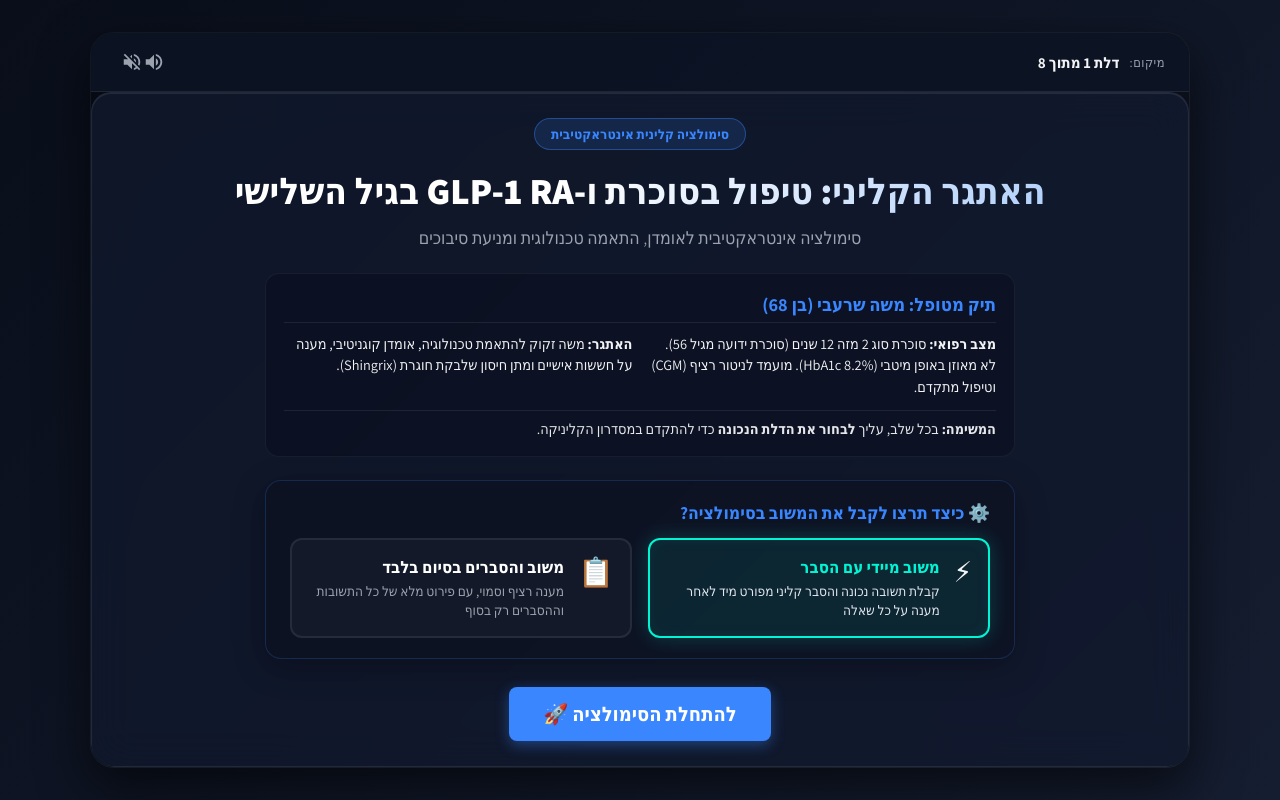
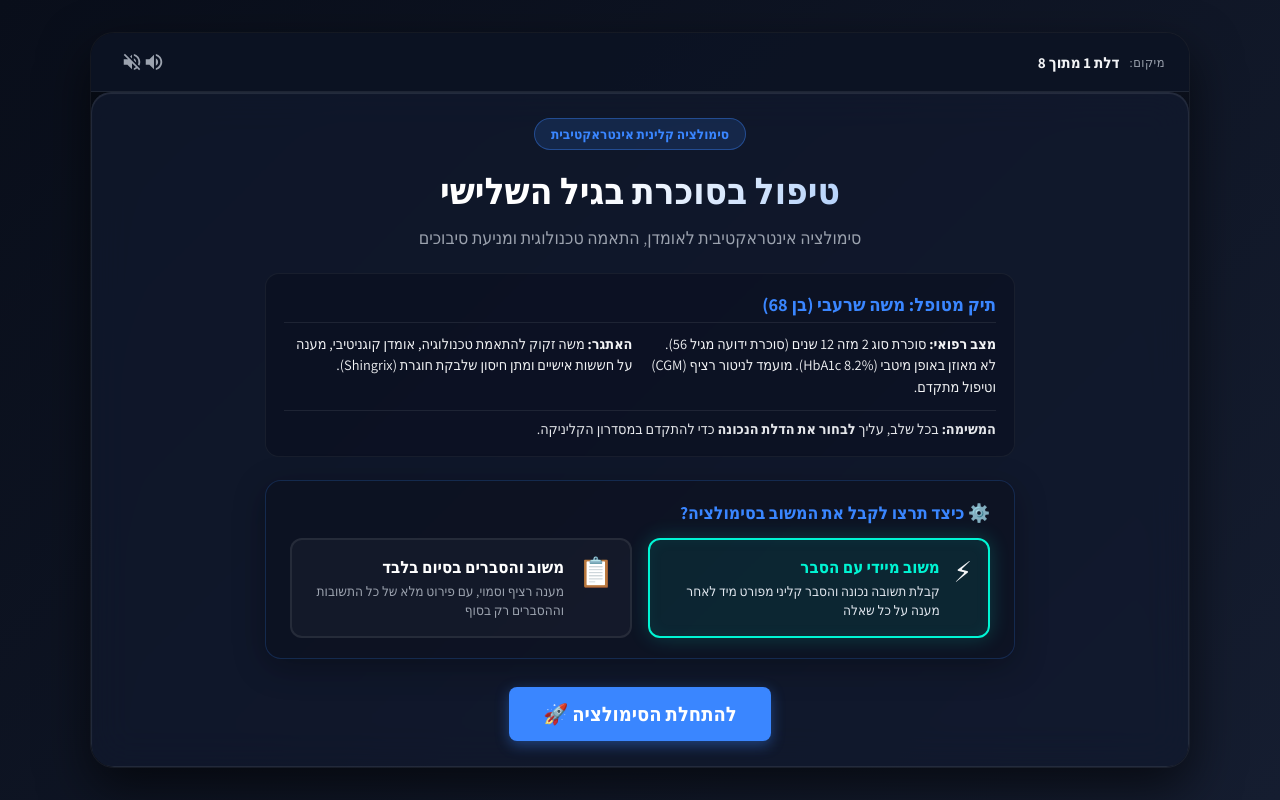
Before and after one commit to tifereteliav/the-third-age, a website: page index.html in a window 1280 px wide. Drawn offline with Linux system fonts and the light colour scheme.

Commit message:
Update opening title to טיפול בסוכרת בגיל השלישי

```diff
--- a/index.html
+++ b/index.html
@@ -6,7 +6,7 @@
   <meta http-equiv="Cache-Control" content="no-cache, no-store, must-revalidate">
   <meta http-equiv="Pragma" content="no-cache">
   <meta http-equiv="Expires" content="0">
-  <title>האתגר הקליני: טיפול בסוכרת ו-GLP-1 RA בגיל השלישי</title>
+  <title>טיפול בסוכרת בגיל השלישי</title>
   <link rel="stylesheet" href="style.css?v=4.0">
   <link rel="preconnect" href="https://fonts.googleapis.com">
   <link rel="preconnect" href="https://fonts.gstatic.com" crossorigin>
@@ -42,7 +42,7 @@
       <section id="screen-intro" class="screen active">
         <div class="glass-card text-center fade-in">
           <div class="card-badge">סימולציה קלינית אינטראקטיבית</div>
-          <h1 class="game-title">האתגר הקליני: טיפול בסוכרת ו-GLP-1 RA בגיל השלישי</h1>
+          <h1 class="game-title">טיפול בסוכרת בגיל השלישי</h1>
           <p class="game-subtitle">סימולציה אינטראקטיבית לאומדן, התאמה טכנולוגית ומניעת סיבוכים</p>
 
           <div class="patient-briefing">
```
